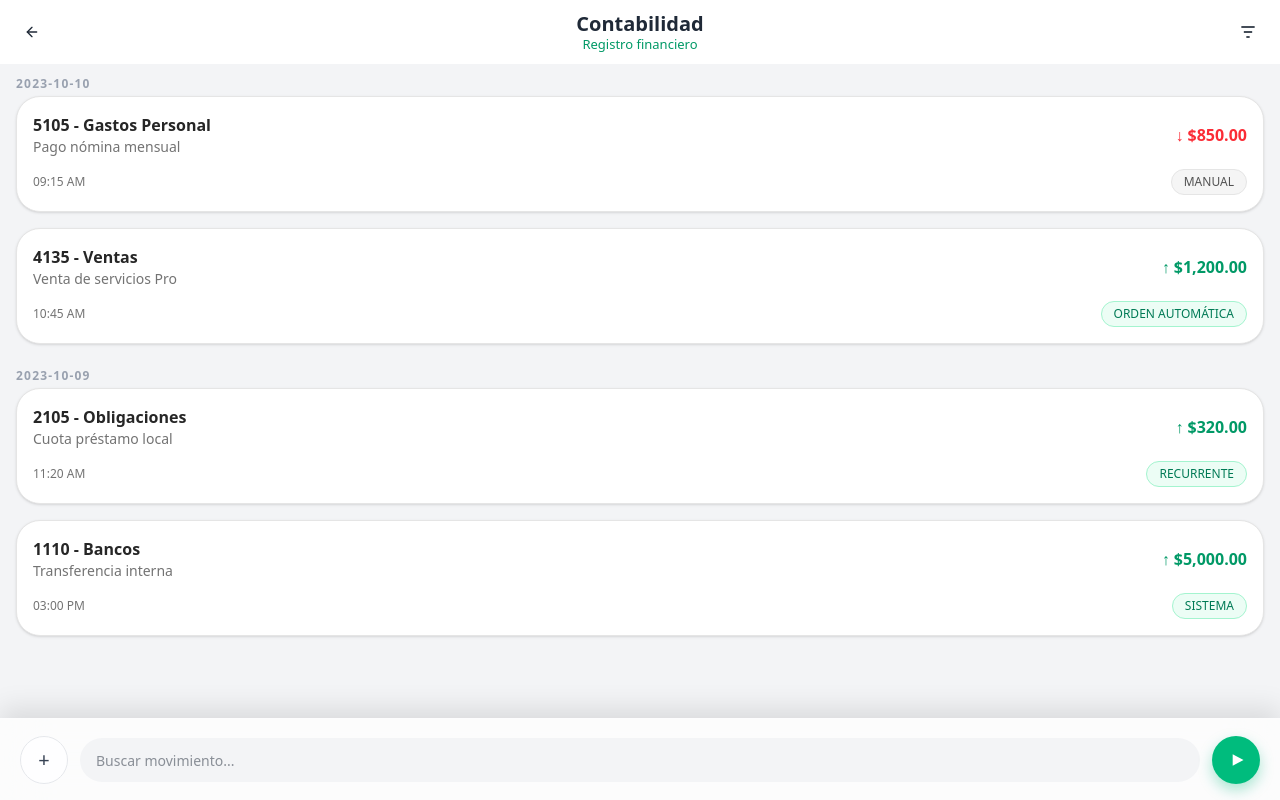
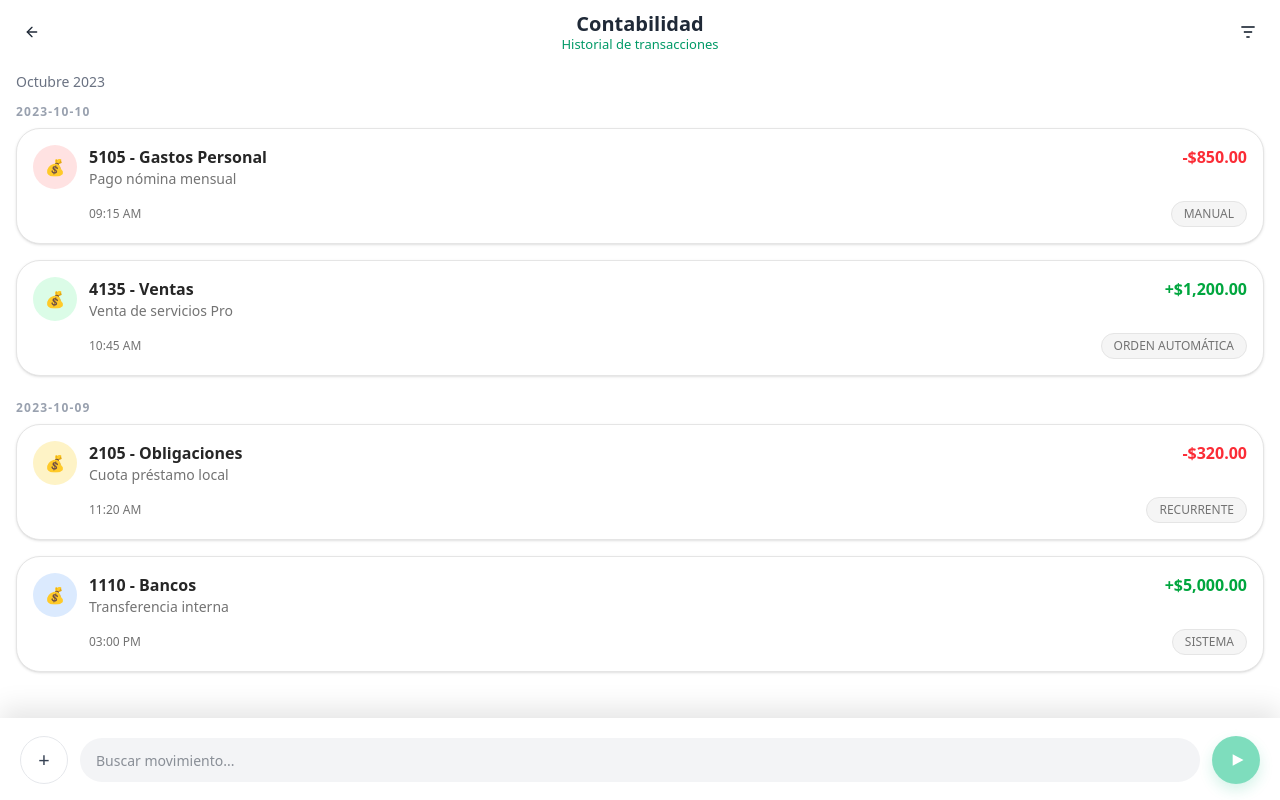
Before and after one commit to SantiagoAranda/Plataforma-de-Gesti-n-Comercial-con-Interfaz-Conversacional-y-Financiera, a Next.js app in the folder frontend/: page /contabilidad in a window 1280 px wide. Built offline with nearby package versions, Linux system fonts and the light colour scheme.

Commit message:
Se refactorizo los componentes de contabilidad: mejorar la funcionalidad y la interfaz de usuario, añadir un menú contextual para las acciones de entrada.

```diff
--- a/frontend/app/(app)/contabilidad/page.tsx
+++ b/frontend/app/(app)/contabilidad/page.tsx
@@ -7,10 +7,7 @@ import { AccountingCard } from "@/src/components/accounting/AccountingCard";
 import { AccountingComposer } from "@/src/components/accounting/AccountingComposer";
 import { AccountingFilterSheet } from "@/src/components/accounting/AccountingFilterSheet";
 
-import type {
-    AccountingEntry,
-    AccountingType,
-} from "@/src/types/accounting";
+import type { AccountingEntry, AccountingType } from "@/src/types/accounting";
 
 const MOCK: AccountingEntry[] = [
     {
@@ -75,14 +72,23 @@ function groupLabel(dateISO: string) {
 export default function ContabilidadClient() {
     const [filter, setFilter] = useState<AccountingType>("ALL");
     const [filterOpen, setFilterOpen] = useState(false);
+
+    // ✅ lista editable
+    const [items, setItems] = useState<AccountingEntry[]>(MOCK);
+
+    // ✅ buscador
     const [search, setSearch] = useState("");
+
+    // ✅ item en edición
+    const [editingEntry, setEditingEntry] = useState<AccountingEntry | null>(null);
+
     const entries = useMemo(() => {
         const q = search.trim().toLowerCase();
 
         const base =
             filter === "ALL"
-                ? MOCK
-                : MOCK.filter((e) => {
+                ? items
+                : items.filter((e) => {
                     if (filter === "INCOME") return e.amount > 0;
                     if (filter === "EXPENSE") return e.amount < 0;
                     if (filter === "ASSET") return e.kind === "ASSET";
@@ -100,7 +106,7 @@ export default function ContabilidadClient() {
             });
 
         return searched.slice().sort((a, b) => (a.dateISO < b.dateISO ? 1 : -1));
-    }, [filter, search]);
+    }, [filter, items, search]);
 
     const grouped = useMemo(() => {
         return entries.reduce<Record<string, AccountingEntry[]>>((acc, e) => {
@@ -115,10 +121,10 @@ export default function ContabilidadClient() {
     }, [grouped]);
 
     return (
-        <div className="min-h-[100dvh] bg-gray-100">
+        <div className="min-h-[100dvh] bg-white">
             <AppHeader
                 title="Contabilidad"
-                subtitle="Registro financiero"
+                subtitle="Historial de transacciones"
                 showBack
                 rightAriaLabel="Filtros"
                 rightIcon={
@@ -137,20 +143,28 @@ export default function ContabilidadClient() {
                 onRightClick={() => setFilterOpen(true)}
             />
 
-            {/* IMPORTANTE: sin padding lateral si querés full width */}
-            <main className="pt-1 pb-6">
+            <main className="pt-2 pb-6">
+                <div className="px-4">
+                    <div className="text-sm text-gray-500">Octubre 2023</div>
+                </div>
 
-                <div className="mt-2 space-y-6">
+                <div className="mt-3 space-y-6">
                     {dates.map((dateISO) => (
                         <section key={dateISO}>
                             <div className="px-4 text-xs font-semibold tracking-widest text-gray-400">
                                 {groupLabel(dateISO)}
                             </div>
 
-                            <div className="mt-1 space-y-4">
+                            <div className="mt-2 space-y-4">
                                 {grouped[dateISO].map((e) => (
                                     <div key={e.id} className="px-4">
-                                        <AccountingCard entry={e} />
+                                        <AccountingCard
+                                            entry={e}
+                                            onEdit={(entry) => setEditingEntry(entry)}
+                                            onDelete={(entry) =>
+                                                setItems((prev) => prev.filter((x) => x.id !== entry.id))
+                                            }
+                                        />
                                     </div>
                                 ))}
                             </div>
@@ -159,8 +173,18 @@ export default function ContabilidadClient() {
                 </div>
             </main>
 
-            {/* composer fixed bottom-0 (tipo whatsapp) */}
-            <AccountingComposer searchValue={search} onSearchChange={setSearch} />
+            <AccountingComposer
+                searchValue={search}
+                onSearchChange={setSearch}
+                editingEntry={editingEntry}
+                onCancelEdit={() => setEditingEntry(null)}
+                onCreate={(newEntry) => setItems((prev) => [newEntry, ...prev])}
+                onUpdate={(updated) => {
+                    setItems((prev) => prev.map((x) => (x.id === updated.id ? updated : x)));
+                    setEditingEntry(null);
+                }}
+            />
+
             <AccountingFilterSheet
                 open={filterOpen}
                 onClose={() => setFilterOpen(false)}
--- a/frontend/src/components/accounting/AccountingCard.tsx
+++ b/frontend/src/components/accounting/AccountingCard.tsx
@@ -1,91 +1,91 @@
-import * as React from "react";
-import type { AccountingEntry } from "../../types/accounting";
+// import * as React from "react";
+// import type { AccountingEntry } from "../../types/accounting";
 
-function formatMoney(v: number) {
-    const abs = Math.abs(v);
-    return `$${abs.toLocaleString("en-US", {
-        minimumFractionDigits: 2,
-        maximumFractionDigits: 2,
-    })}`;
-}
+// function formatMoney(v: number) {
+//     const abs = Math.abs(v);
+//     return `$${abs.toLocaleString("en-US", {
+//         minimumFractionDigits: 2,
+//         maximumFractionDigits: 2,
+//     })}`;
+// }
 
-/**
- * Impacto contable real
- */
-function isPositiveImpact(entry: AccountingEntry) {
-    const a = entry.amount;
+// /**
+//  * Impacto contable real
+//  */
+// function isPositiveImpact(entry: AccountingEntry) {
+//     const a = entry.amount;
 
-    switch (entry.kind) {
-        case "INCOME":
-            return true;
-        case "EXPENSE":
-            return false;
-        case "ASSET":
-            return a >= 0;
-        case "LIABILITY":
-            return a < 0;
-        case "EQUITY":
-            return a >= 0;
-        default:
-            return a >= 0;
-    }
-}
+//     switch (entry.kind) {
+//         case "INCOME":
+//             return true;
+//         case "EXPENSE":
+//             return false;
+//         case "ASSET":
+//             return a >= 0;
+//         case "LIABILITY":
+//             return a < 0;
+//         case "EQUITY":
+//             return a >= 0;
+//         default:
+//             return a >= 0;
+//     }
+// }
 
-function amountClass(positive: boolean) {
-    return positive ? "text-emerald-600" : "text-red-500";
-}
+// function amountClass(positive: boolean) {
+//     return positive ? "text-emerald-600" : "text-red-500";
+// }
 
-function badgeLabel(source: AccountingEntry["source"]) {
-    switch (source) {
-        case "AUTO_ORDER":
-            return "ORDEN AUTOMÁTICA";
-        case "MANUAL":
-            return "MANUAL";
-        case "SYSTEM":
-            return "SISTEMA";
-        case "RECURRENT":
-            return "RECURRENTE";
-    }
-}
+// function badgeLabel(source: AccountingEntry["source"]) {
+//     switch (source) {
+//         case "AUTO_ORDER":
+//             return "ORDEN AUTOMÁTICA";
+//         case "MANUAL":
+//             return "MANUAL";
+//         case "SYSTEM":
+//             return "SISTEMA";
+//         case "RECURRENT":
+//             return "RECURRENTE";
+//     }
+// }
 
-function badgeClass(positive: boolean) {
-    return positive
-        ? "bg-emerald-50 text-emerald-700 border-emerald-200"
-        : "bg-neutral-100 text-neutral-600 border-neutral-200";
-}
+// function badgeClass(positive: boolean) {
+//     return positive
+//         ? "bg-emerald-50 text-emerald-700 border-emerald-200"
+//         : "bg-neutral-100 text-neutral-600 border-neutral-200";
+// }
 
-export function AccountingCard({ entry }: { entry: AccountingEntry }) {
-    const positive = isPositiveImpact(entry);
+// export function AccountingCard({ entry }: { entry: AccountingEntry }) {
+//     const positive = isPositiveImpact(entry);
 
-    return (
-        <div className="rounded-3xl bg-white border border-neutral-200 shadow-sm px-4 py-4">
-            <div className="flex justify-between">
-                <div>
-                    <div className="font-semibold text-neutral-800">
-                        {entry.pucCode} - {entry.accountName}
-                    </div>
-                    <div className="text-sm text-neutral-500">{entry.description}</div>
-                </div>
+//     return (
+//         <div className="rounded-3xl bg-white border border-neutral-200 shadow-sm px-4 py-4">
+//             <div className="flex justify-between">
+//                 <div>
+//                     <div className="font-semibold text-neutral-800">
+//                         {entry.pucCode} - {entry.accountName}
+//                     </div>
+//                     <div className="text-sm text-neutral-500">{entry.description}</div>
+//                 </div>
 
-                <div
-                    className={`font-semibold flex items-center gap-1 ${amountClass(positive)}`}
-                >
-                    <span>{positive ? "↑" : "↓"}</span>
-                    <span>{formatMoney(entry.amount)}</span>
-                </div>
-            </div>
+//                 <div
+//                     className={`font-semibold flex items-center gap-1 ${amountClass(positive)}`}
+//                 >
+//                     <span>{positive ? "↑" : "↓"}</span>
+//                     <span>{formatMoney(entry.amount)}</span>
+//                 </div>
+//             </div>
 
-            <div className="mt-3 flex justify-between items-center text-xs text-neutral-500">
-                <span>{entry.time}</span>
-                <span
-                    className={`px-3 py-1 rounded-full border ${badgeClass(positive)}`}
-                >
-                    {badgeLabel(entry.source)}
-                </span>
-            </div>
-        </div>
-    );
-}
+//             <div className="mt-3 flex justify-between items-center text-xs text-neutral-500">
+//                 <span>{entry.time}</span>
+//                 <span
+//                     className={`px-3 py-1 rounded-full border ${badgeClass(positive)}`}
+//                 >
+//                     {badgeLabel(entry.source)}
+//                 </span>
+//             </div>
+//         </div>
+//     );
+// }
 
 
 // import * as React from "react";
@@ -200,3 +200,114 @@ export function AccountingCard({ entry }: { entry: AccountingEntry }) {
 //         </div>
 //     );
 // }
+
+import * as React from "react";
+import type { AccountingEntry } from "../../types/accounting";
+
+import { useContextMenu } from "@/src/hooks/useContextMenu";
+import { ContextMenu } from "@/src/hooks/ContextMenu";
+
+function formatMoney(v: number) {
+  const sign = v >= 0 ? "+" : "-";
+  const abs = Math.abs(v);
+  return `${sign}$${abs.toLocaleString("en-US", {
+    minimumFractionDigits: 2,
+    maximumFractionDigits: 2,
+  })}`;
+}
+
+function amountClass(v: number) {
+  return v >= 0 ? "text-green-600" : "text-red-500";
+}
+
+function badgeLabel(source: AccountingEntry["source"]) {
+  switch (source) {
+    case "AUTO_ORDER":
+      return "ORDEN AUTOMÁTICA";
+    case "MANUAL":
+      return "MANUAL";
+    case "SYSTEM":
+      return "SISTEMA";
+    case "RECURRENT":
+      return "RECURRENTE";
+  }
+}
+
+function iconBg(kind: AccountingEntry["kind"]) {
+  switch (kind) {
+    case "INCOME":
+      return "bg-green-100 text-green-600";
+    case "EXPENSE":
+      return "bg-red-100 text-red-600";
+    case "ASSET":
+      return "bg-blue-100 text-blue-600";
+    case "LIABILITY":
+      return "bg-amber-100 text-amber-700";
+    case "EQUITY":
+      return "bg-purple-100 text-purple-700";
+  }
+}
+
+export function AccountingCard({
+  entry,
+  onEdit,
+  onDelete,
+}: {
+  entry: AccountingEntry;
+  onEdit: (entry: AccountingEntry) => void;
+  onDelete: (entry: AccountingEntry) => void;
+}) {
+  const { open, pos, close, handlers } = useContextMenu(500);
+
+  return (
+    <>
+      <div
+        className="rounded-3xl bg-white border border-neutral-200 shadow-sm px-4 py-4"
+        {...handlers}
+      >
+        <div className="flex gap-3">
+          <div
+            className={`h-11 w-11 rounded-full flex items-center justify-center ${iconBg(
+              entry.kind
+            )}`}
+          >
+            💰
+          </div>
+
+          <div className="flex-1">
+            <div className="flex justify-between">
+              <div>
+                <div className="font-semibold text-neutral-800">
+                  {entry.pucCode} - {entry.accountName}
+                </div>
+                <div className="text-sm text-neutral-500">
+                  {entry.description}
+                </div>
+              </div>
+
+              <div className={`font-semibold ${amountClass(entry.amount)}`}>
+                {formatMoney(entry.amount)}
+              </div>
+            </div>
+
+            <div className="mt-3 flex justify-between items-center text-xs text-neutral-500">
+              <span>{entry.time}</span>
+              <span className="px-3 py-1 rounded-full bg-neutral-100 border border-neutral-200">
+                {badgeLabel(entry.source)}
+              </span>
+            </div>
+          </div>
+        </div>
+      </div>
+
+      <ContextMenu
+        open={open}
+        x={pos.x}
+        y={pos.y}
+        onClose={close}
+        onEdit={() => onEdit(entry)}
+        onDelete={() => onDelete(entry)}
+      />
+    </>
+  );
+}
--- a/frontend/src/components/accounting/AccountingComposer.tsx
+++ b/frontend/src/components/accounting/AccountingComposer.tsx
@@ -1,6 +1,7 @@
 "use client";
 
 import { useEffect, useMemo, useRef, useState } from "react";
+import type { AccountingEntry } from "@/src/types/accounting";
 
 type MovementType = "Activo" | "Pasivo" | "Patrimonio" | "Ingresos" | "Gastos";
 type Nature = "DEBITO" | "CREDITO";
@@ -28,22 +29,63 @@ function parseMoneyLike(input: string): number | null {
     return Number.isFinite(num) ? num : null;
 }
 
-type AccountingComposerProps = {
+function kindToMovement(kind: AccountingEntry["kind"]): MovementType {
+    switch (kind) {
+        case "ASSET":
+            return "Activo";
+        case "LIABILITY":
+            return "Pasivo";
+        case "EQUITY":
+            return "Patrimonio";
+        case "INCOME":
+            return "Ingresos";
+        case "EXPENSE":
+            return "Gastos";
+    }
+}
+
+function movementToKind(m: MovementType): AccountingEntry["kind"] {
+    switch (m) {
+        case "Activo":
+            return "ASSET";
+        case "Pasivo":
+            return "LIABILITY";
+        case "Patrimonio":
+            return "EQUITY";
+        case "Ingresos":
+            return "INCOME";
+        case "Gastos":
+            return "EXPENSE";
+    }
+}
+
+type Props = {
     searchValue: string;
     onSearchChange: (v: string) => void;
+
+    editingEntry: AccountingEntry | null;
+    onCancelEdit: () => void;
+
+    onCreate: (entry: AccountingEntry) => void;
+    onUpdate: (entry: AccountingEntry) => void;
 };
 
-export function AccountingComposer({ searchValue, onSearchChange }: AccountingComposerProps) {
+export function AccountingComposer({
+    searchValue,
+    onSearchChange,
+    editingEntry,
+    onCancelEdit,
+    onCreate,
+    onUpdate,
+}: Props) {
     const [expanded, setExpanded] = useState(false);
 
-    // modo expandido (formulario)
     const [movementType, setMovementType] = useState<MovementType>("Activo");
     const [puc, setPuc] = useState("");
     const [value, setValue] = useState("");
     const [nature, setNature] = useState<Nature>("DEBITO");
     const [description, setDescription] = useState("");
 
-    // focus en descripción al abrir
     const descRef = useRef<HTMLInputElement | null>(null);
 
     // altura animada real
@@ -76,33 +118,73 @@ export function AccountingComposer({ searchValue, onSearchChange }: AccountingCo
         setDescription("");
     }
 
-    function handleSend() {
-        if (!expanded) return;
+    // ✅ Si llega un entry para editar: abre + precarga
+    useEffect(() => {
+        if (!editingEntry) return;
 
-        const payload = {
-            movementType,
-            pucCode: puc.trim() || null,
-            amount: signedAmount,
-            nature,
-            description: description.trim(),
-        };
+        setExpanded(true);
+        setMovementType(kindToMovement(editingEntry.kind));
+        setPuc(editingEntry.pucCode ?? "");
+        setNature(editingEntry.amount >= 0 ? "DEBITO" : "CREDITO");
+        setValue(String(Math.abs(editingEntry.amount)));
+        setDescription(editingEntry.description ?? "");
 
-        console.log("SEND", payload);
-
-        resetForm();
-        setExpanded(false);
-    }
+        requestAnimationFrame(() => descRef.current?.focus());
+    }, [editingEntry]);
 
     function toggleExpanded() {
         setExpanded((p) => {
             const next = !p;
-            if (next) {
-                requestAnimationFrame(() => descRef.current?.focus());
-            } else {
-                setDescription("");
-            }
+
+            // si estabas editando y cerrás, cancelás edición
+            if (!next && editingEntry) onCancelEdit();
+
+            if (next) requestAnimationFrame(() => descRef.current?.focus());
+
             return next;
         });
+    }
+
+    function handleSend() {
+        if (!expanded) return;
+        if (signedAmount === null) return;
+
+        const kind = movementToKind(movementType);
+
+        if (editingEntry) {
+            const updated: AccountingEntry = {
+                ...editingEntry,
+                kind,
+                pucCode: puc.trim() || "",
+                description: description.trim(),
+                amount: signedAmount,
+            };
+
+            onUpdate(updated);
+            setExpanded(false);
+            resetForm();
+            return;
+        }
+
+        const now = new Date();
+        const dateISO = now.toISOString().slice(0, 10);
+        const time = now.toLocaleTimeString([], { hour: "2-digit", minute: "2-digit" });
+
+        const created: AccountingEntry = {
+            id: crypto.randomUUID(),
+            dateISO,
+            time,
+            pucCode: puc.trim() || "",
+            accountName: movementType, // si no tenés catálogo PUC, al menos algo visible
+            description: description.trim(),
+            amount: signedAmount,
+            source: "MANUAL",
+            kind,
+        };
+
+        onCreate(created);
+        setExpanded(false);
+        resetForm();
     }
 
     const chipBase = "rounded-full px-4 py-2 text-sm border transition whitespace-nowrap";
@@ -124,28 +206,31 @@ export function AccountingComposer({ searchValue, onSearchChange }: AccountingCo
                         <div ref={expandableRef} className="px-5 pt-5 pb-4 space-y-4">
                             {/* TIPO DE MOVIMIENTO */}
                             <div>
-                                <div className="text-xs font-semibold tracking-widest text-gray-500">TIPO DE MOVIMIENTO</div>
+                                <div className="text-xs font-semibold tracking-widest text-gray-500">
+                                    TIPO DE MOVIMIENTO
+                                </div>
                                 <div className="mt-2 flex gap-2 overflow-x-auto pb-1">
-                                    {(["Activo", "Pasivo", "Patrimonio", "Ingresos", "Gastos"] as MovementType[]).map((t) => {
-                                        const active = movementType === t;
-                                        return (
+                                    {(["Activo", "Pasivo", "Patrimonio", "Ingresos", "Gastos"] as MovementType[]).map(
+                                        (t) => (
                                             <button
                                                 key={t}
                                                 type="button"
                                                 onClick={() => setMovementType(t)}
-                                                className={`${chipBase} ${active ? chipOn : chipOff}`}
+                                                className={`${chipBase} ${movementType === t ? chipOn : chipOff}`}
                                             >
                                                 {t}
                                             </button>
-                                        );
-                                    })}
+                                        )
+                                    )}
                                 </div>
                             </div>
 
                             {/* CÓDIGO PUC / VALOR */}
                             <div className="grid grid-cols-2 gap-4">
                                 <div>
-                                    <div className="text-xs font-semibold tracking-widest text-gray-500">CÓDIGO PUC</div>
+                                    <div className="text-xs font-semibold tracking-widest text-gray-500">
+                                        CÓDIGO PUC
+                                    </div>
                                     <input
                                         value={puc}
                                         onChange={(e) => setPuc(e.target.value)}
@@ -155,7 +240,9 @@ export function AccountingComposer({ searchValue, onSearchChange }: AccountingCo
                                 </div>
 
                                 <div>
-                                    <div className="text-xs font-semibold tracking-widest text-gray-500">VALOR</div>
+                                    <div className="text-xs font-semibold tracking-widest text-gray-500">
+                                        VALOR
+                                    </div>
                                     <input
                                         value={value}
                                         onChange={(e) => setValue(e.target.value)}
@@ -222,7 +309,7 @@ export function AccountingComposer({ searchValue, onSearchChange }: AccountingCo
                                         type="text"
                                         value={description}
                                         onChange={(e) => setDescription(e.target.value)}
-                                        placeholder="Descripción del movimiento"
+                                        placeholder={editingEntry ? "Editar descripción..." : "Descripción del movimiento"}
                                         className="w-full h-11 px-4 rounded-full bg-white border border-gray-300 text-sm outline-none"
                                     />
                                 ) : (
@@ -239,12 +326,13 @@ export function AccountingComposer({ searchValue, onSearchChange }: AccountingCo
                             <button
                                 type="button"
                                 onClick={handleSend}
-                                aria-label="Enviar"
+                                aria-label={editingEntry ? "Guardar" : "Enviar"}
                                 className="
                   shrink-0 aspect-square h-12 min-h-12 w-12 min-w-12 rounded-full
                   bg-emerald-500 text-white grid place-items-center
                   shadow-[0_6px_14px_rgba(16,185,129,0.35)]
                   active:scale-95 transition
+                  disabled:opacity-50
                 "
                                 disabled={!expanded}
                             >
@@ -253,6 +341,7 @@ export function AccountingComposer({ searchValue, onSearchChange }: AccountingCo
                                 </svg>
                             </button>
                         </div>
+
                     </div>
                 </div>
             </div>
--- /dev/null
+++ b/frontend/src/hooks/ContextMenu.tsx
@@ -0,0 +1,68 @@
+"use client";
+
+import React, { useEffect } from "react";
+
+type Props = {
+    open: boolean;
+    x: number;
+    y: number;
+    onClose: () => void;
+    onEdit: () => void;
+    onDelete: () => void;
+};
+
+export function ContextMenu({ open, x, y, onClose, onEdit, onDelete }: Props) {
+    useEffect(() => {
+        if (!open) return;
+
+        const onEsc = (e: KeyboardEvent) => {
+            if (e.key === "Escape") onClose();
+        };
+
+        const onAnyClick = () => onClose();
+
+        window.addEventListener("keydown", onEsc);
+        window.addEventListener("click", onAnyClick);
+        window.addEventListener("scroll", onAnyClick, true);
+
+        return () => {
+            window.removeEventListener("keydown", onEsc);
+            window.removeEventListener("click", onAnyClick);
+            window.removeEventListener("scroll", onAnyClick, true);
+        };
+    }, [open, onClose]);
+
+    if (!open) return null;
+
+    return (
+        <div className="fixed inset-0 z-[1000]" aria-hidden="true">
+            <div
+                className="absolute min-w-[180px] overflow-hidden rounded-2xl border border-neutral-200 bg-white shadow-xl"
+                style={{ left: x, top: y }}
+                role="menu"
+            >
+                <button
+                    type="button"
+                    onClick={() => {
+                        onEdit();
+                        onClose();
+                    }}
+                    className="w-full px-4 py-3 text-left text-sm hover:bg-neutral-50 transition"
+                >
+                    Editar
+                </button>
+
+                <button
+                    type="button"
+                    onClick={() => {
+                        onDelete();
+                        onClose();
+                    }}
+                    className="w-full px-4 py-3 text-left text-sm text-red-600 hover:bg-neutral-50 transition"
+                >
+                    Eliminar
+                </button>
+            </div>
+        </div>
+    );
+}
```
